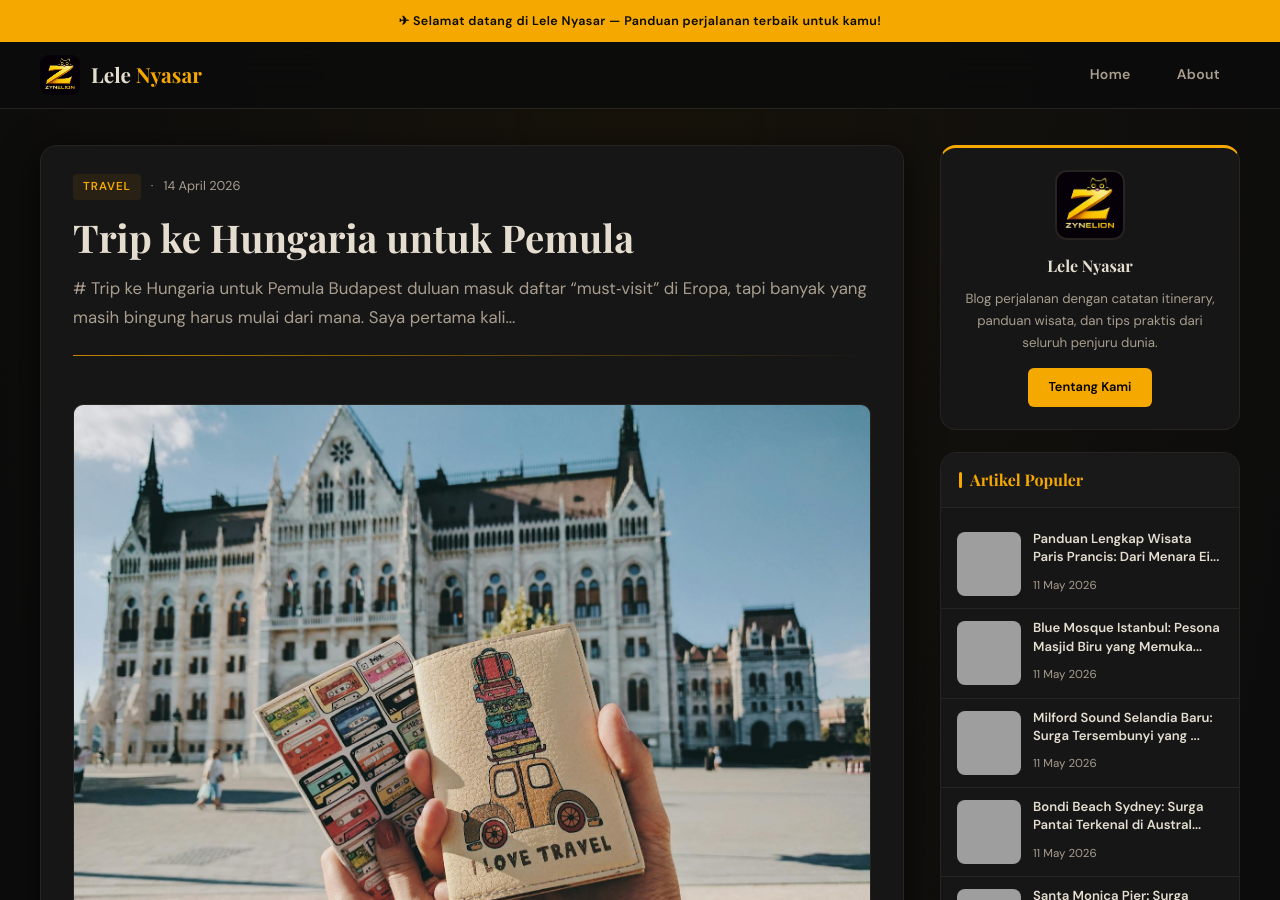
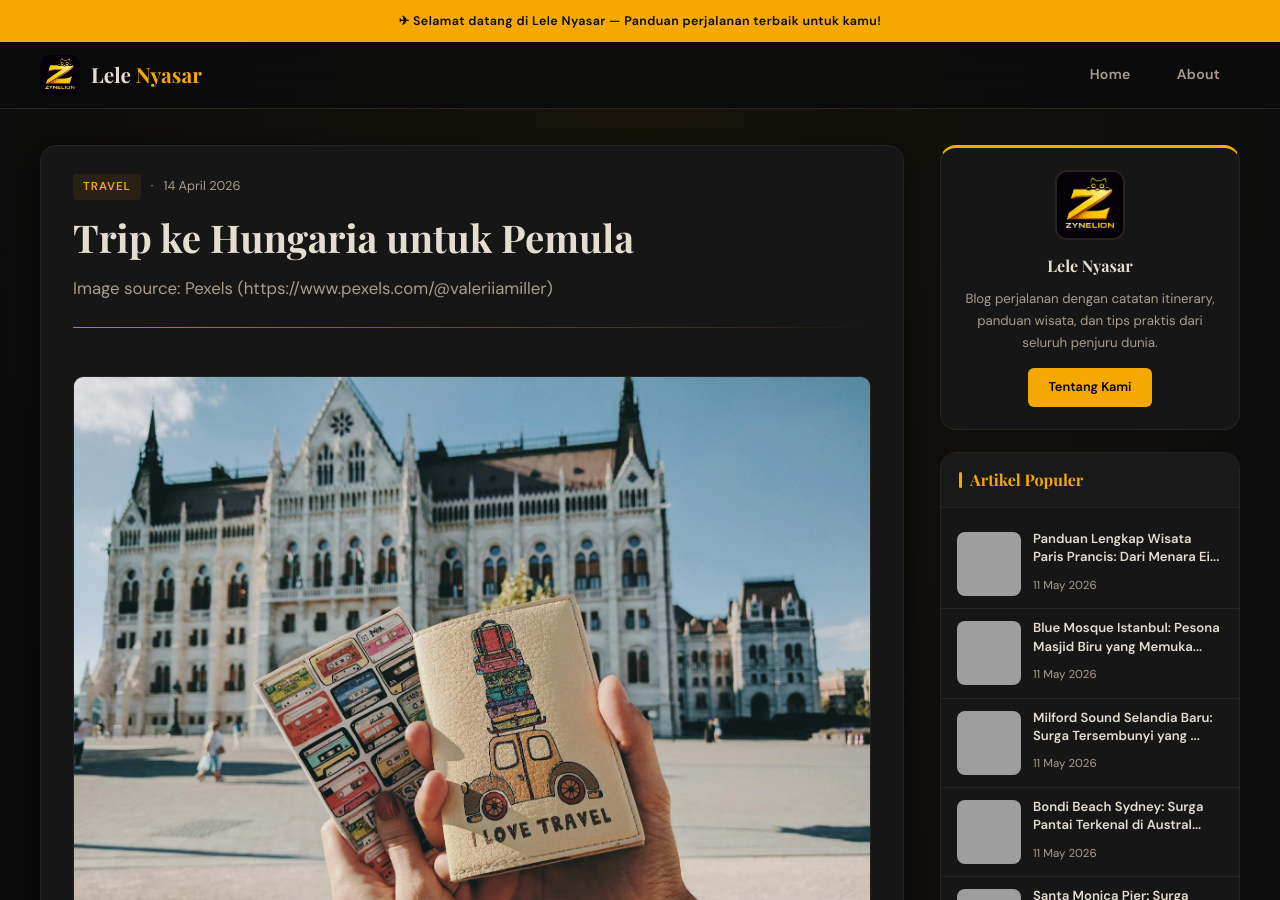
Before and after one commit to vwebe/lele, a Jekyll site: the page built from _posts/2026-04-14-trip-ke-hungaria-untuk-pemula.md, in a window 1280 px wide and 900 px high. Built offline with Jekyll 4.4.1, drawn with Linux system fonts in a browser that asks for light colours; some web fonts are replaced; grey boxes are pictures that could not be loaded.

Commit message:
Fix SEO meta source: _posts/2026-04-14-trip-ke-hungaria-untuk-pemula.md

```diff
--- a/_posts/2026-04-14-trip-ke-hungaria-untuk-pemula.md
+++ b/_posts/2026-04-14-trip-ke-hungaria-untuk-pemula.md
@@ -1,16 +1,21 @@
 ---
 layout: post
 title: "Trip ke Hungaria untuk Pemula"
+seo_title: "Trip ke Hungaria untuk Pemula"
+keyword: "trip ke hungaria untuk pemula"
 date: 2026-04-14 12:30:00 +0700
-categories: [travel]
-image: "/assets/images/auto/trip-ke-hungaria-untuk-pemula.jpg"
-seo_title: "Trip ke Hungaria untuk Pemula"
-description: "# Trip ke Hungaria untuk Pemula Budapest duluan masuk daftar “must‑visit” di Eropa, tapi banyak yang masih bingung harus mulai dari mana. Saya pertama kali..."
-excerpt: "# Trip ke Hungaria untuk Pemula Budapest duluan masuk daftar “must‑visit” di Eropa, tapi banyak yang masih bingung harus mulai dari mana. Saya pertama kali..."
-keywords: "trip ke hungaria untuk pemula, trip hungaria pemula, travel, wisata trip hungaria pemula, panduan trip hungaria pemula, tips trip hungaria pemula"
-image_alt: "Trip ke Hungaria untuk Pemula"
+last_modified_at: 2026-05-12 17:37:17 +0700
+sitemap: true
 robots: "index, follow, max-snippet:-1, max-image-preview:large, max-video-preview:-1"
 googlebot: "index, follow, max-snippet:-1, max-image-preview:large, max-video-preview:-1"
+categories: ["travel"]
+tags: ["travel"]
+description: "Image source: Pexels (https://www.pexels.com/@valeriiamiller)"
+excerpt: "Image source: Pexels (https://www.pexels.com/@valeriiamiller)"
+keywords: "travel, trip, hungaria, pemula, wisata trip hungaria pemula, panduan trip hungaria pemula, tips trip hungaria pemula"
+image: "/assets/images/auto/trip-ke-hungaria-untuk-pemula.jpg"
+image_alt: "Trip ke Hungaria untuk Pemula"
+seo_fixed_source: "sheet_keyword_h2p_v1"
 ---
 
 <img src="{{ "assets/images/auto/trip-ke-hungaria-untuk-pemula.jpg" | relative_url }}" alt="Trip ke Hungaria untuk Pemula" loading="lazy" decoding="async">
```
